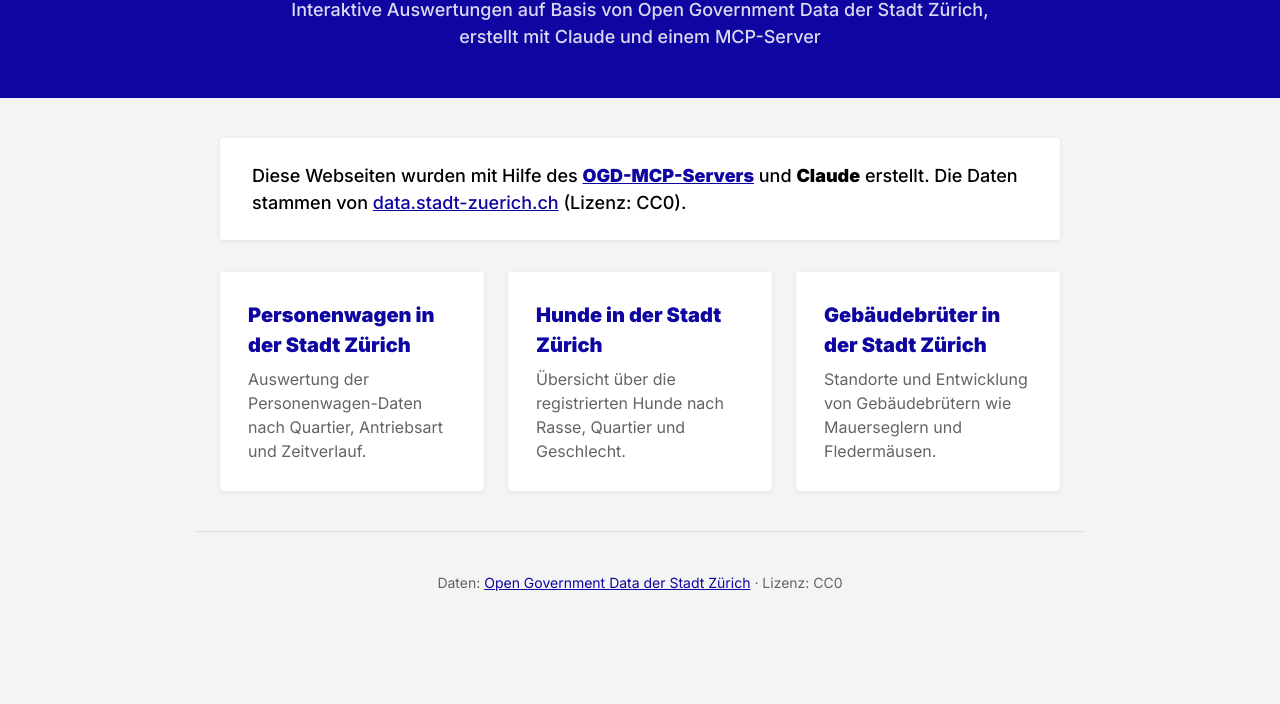
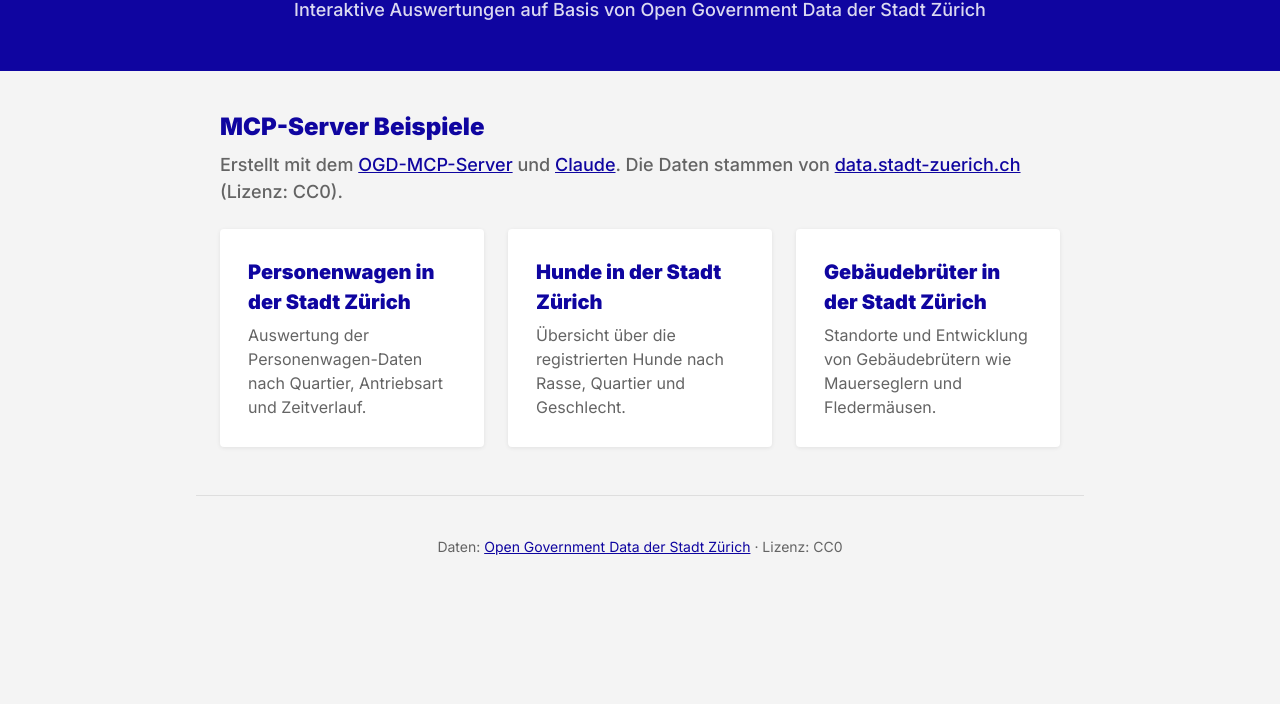
Before and after one commit to DonGoginho/DonGoginho.github.io, a plain HTML site: page index.html in a window 1280 px wide. Shown: the part 96-800 px from the top of the page. Drawn offline with Linux system fonts and the light colour scheme.

Commit message:
strukturanpassung html

```diff
--- a/index.html
+++ b/index.html
@@ -3,7 +3,7 @@
 <head>
   <meta charset="UTF-8">
   <meta name="viewport" content="width=device-width, initial-scale=1.0">
-  <title>MCP-Server Beispiele – Open Data Stadt Zürich</title>
+  <title>Open Data Stadt Zürich – Interaktive Auswertungen</title>
   <link rel="preconnect" href="https://fonts.googleapis.com">
   <link rel="preconnect" href="https://fonts.gstatic.com" crossorigin>
   <link href="https://fonts.googleapis.com/css2?family=Inter:wght@400;500;900&display=swap" rel="stylesheet">
@@ -48,22 +48,7 @@
       padding: 0 1.5rem;
     }
 
-    .intro {
-      background: white;
-      border-radius: 4px;
-      box-shadow: 0 1px 4px rgba(0,0,0,0.08);
-      padding: 1.5rem 2rem;
-      margin-bottom: 2rem;
-      font-size: 1.125rem;
-      font-weight: 500;
-      color: #000;
-      line-height: 1.5;
-    }
-
-    .intro a { color: #0F05A0; text-decoration: underline; }
-    .intro a:hover { color: #0353DC; }
-
-    #apps {
+    .cards {
       display: grid;
       grid-template-columns: repeat(auto-fill, minmax(260px, 1fr));
       gap: 1.5rem;
@@ -86,7 +71,7 @@
       transform: translateY(-2px);
     }
 
-    .card h2 {
+    .card h3 {
       font-size: 1.25rem;
       font-weight: 900;
       color: #0F05A0;
@@ -108,6 +93,29 @@
       color: #545454;
     }
 
+    .section-title {
+      font-size: 1.5rem;
+      font-weight: 900;
+      color: #0F05A0;
+      line-height: 1.3;
+      margin-bottom: 0.5rem;
+    }
+
+    .section-desc {
+      font-size: 1.125rem;
+      font-weight: 500;
+      color: #646464;
+      line-height: 1.5;
+      margin-bottom: 1.5rem;
+    }
+
+    .section-desc a { color: #0F05A0; text-decoration: underline; }
+    .section-desc a:hover { color: #0353DC; }
+
+    section {
+      margin-bottom: 3rem;
+    }
+
     footer {
       text-align: center;
       padding: 2.5rem 1rem;
@@ -125,32 +133,35 @@
 <body>
 
 <header>
-  <h1>MCP-Server Beispiele</h1>
-  <p>Interaktive Auswertungen auf Basis von Open Government Data der Stadt Zürich, erstellt mit Claude und einem MCP-Server</p>
+  <h1>Open Data Stadt Zürich</h1>
+  <p>Interaktive Auswertungen auf Basis von Open Government Data der Stadt Zürich</p>
 </header>
 
 <main>
-  <div class="intro">
-    Diese Webseiten wurden mit Hilfe des
-    <a href="https://www.stadt-zuerich.ch/de/politik-und-verwaltung/statistik-und-daten/open-government-data/anwendungen/anwendungen-2026/ckan-mcp-server.html" target="_blank" rel="noopener"><strong>OGD-MCP-Servers</strong></a>
-    und <strong>Claude</strong> erstellt. Die Daten stammen von
+  <section>
+    <h2 class="section-title">MCP-Server Beispiele</h2>
+    <p class="section-desc">
+      Erstellt mit dem
+      <a href="https://www.stadt-zuerich.ch/de/politik-und-verwaltung/statistik-und-daten/open-government-data/anwendungen/anwendungen-2026/ckan-mcp-server.html" target="_blank" rel="noopener">OGD-MCP-Server</a>
+      und <a href="https://claude.ai" target="_blank" rel="noopener">Claude</a>.
+      Die Daten stammen von
       <a href="https://data.stadt-zuerich.ch" target="_blank" rel="noopener">data.stadt-zuerich.ch</a> (Lizenz: CC0).
-  </div>
-
-  <div id="apps">
+    </p>
+    <div class="cards">
       <a class="card" href="./mcp-personenwagen/">
-      <h2>Personenwagen in der Stadt Zürich</h2>
+        <h3>Personenwagen in der Stadt Zürich</h3>
         <p>Auswertung der Personenwagen-Daten nach Quartier, Antriebsart und Zeitverlauf.</p>
       </a>
       <a class="card" href="./mcp-hunde/">
-      <h2>Hunde in der Stadt Zürich</h2>
+        <h3>Hunde in der Stadt Zürich</h3>
         <p>Übersicht über die registrierten Hunde nach Rasse, Quartier und Geschlecht.</p>
       </a>
       <a class="card" href="./mcp-gebaeudebrueter/">
-      <h2>Gebäudebrüter in der Stadt Zürich</h2>
+        <h3>Gebäudebrüter in der Stadt Zürich</h3>
         <p>Standorte und Entwicklung von Gebäudebrütern wie Mauerseglern und Fledermäusen.</p>
       </a>
     </div>
+  </section>
 </main>
 
 <footer>
```
Also changed, not shown: mcp-gebaeudebrueter/index.html (+16 -2 lines), mcp-hunde/index.html (+15 -1 lines), mcp-personenwagen/index.html (+15 -1 lines). Lines whose indentation alone changed are shown as unchanged.
